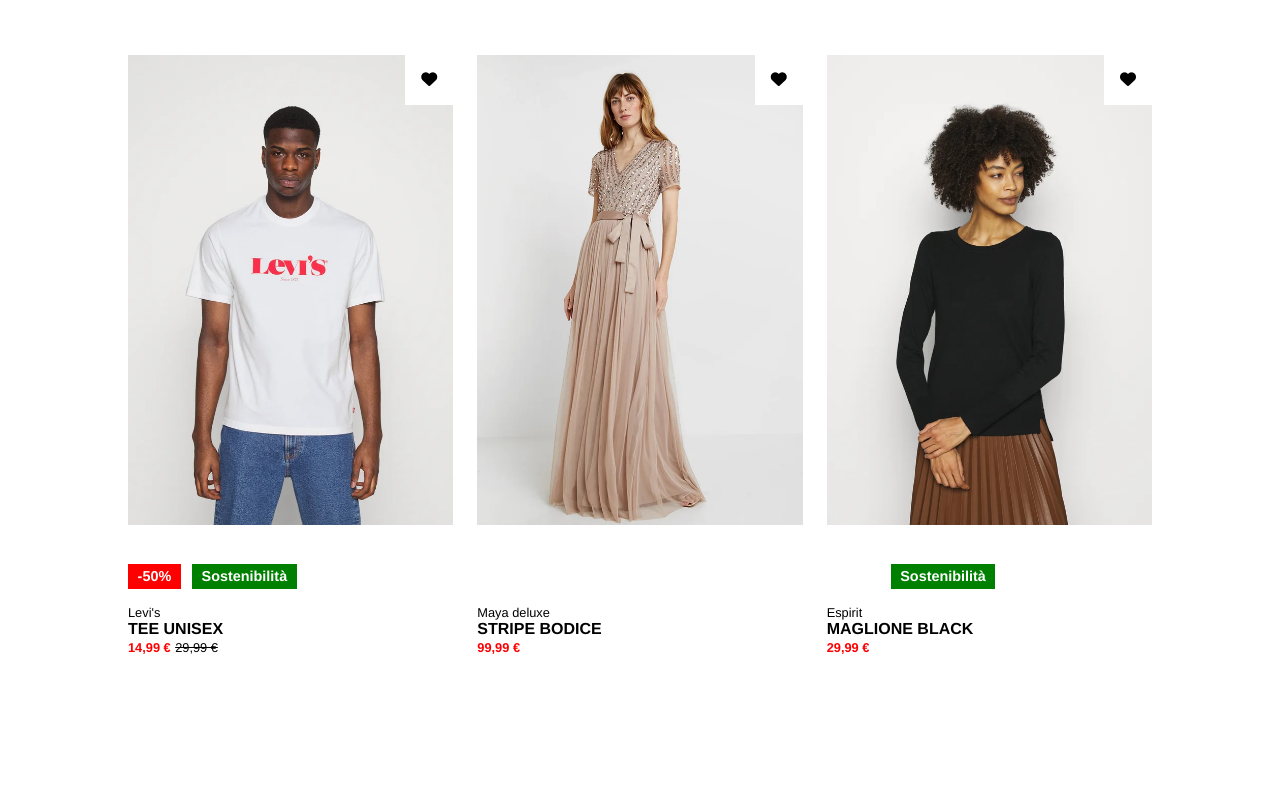
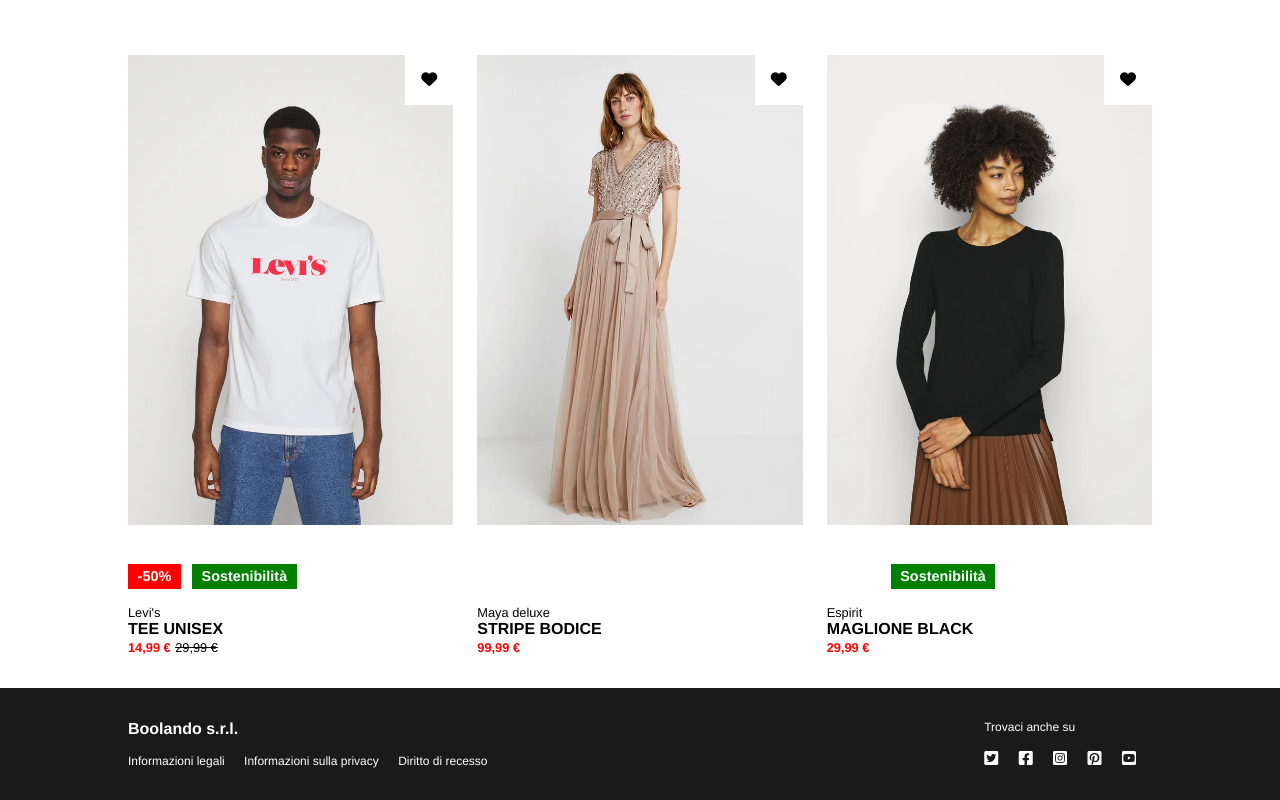
Before and after one commit to DaniloSalerno/html-css-boolando, a plain HTML site: page index.html in a window 1280 px wide. Shown: the part 700-1500 px from the top of the page. Before the commit the page ends 1388 px from the top, so only its background shows below. Drawn offline with Linux system fonts and the light colour scheme.

Commit message:
add footer

```diff
--- a/assets/css/style.css
+++ b/assets/css/style.css
@@ -26,6 +26,17 @@ header {
 
 a {
     text-decoration: none;
+    color: var(--bl-white);
+}
+
+footer {
+    background-color: var(--bl-dark);
+    color: var(--bl-white);
+}
+
+header .center.d_flex, footer .center.d_flex {
+    justify-content: space-between;
+    align-items: center;
 }
 /* #endregion common */
 
@@ -48,14 +59,22 @@ a {
 .py_2 {
     padding: 1rem 0;
 }
+.py_4 {
+    padding: 2rem 0;
+}
+
+.mb_2 {
+    margin-bottom: 1rem;
+}
+
+.fz_1 {
+    font-size: 0.75rem;
+}
 /* #endregion utilities */
 
 
 /* #region header */
-.center.d_flex {
-    justify-content: space-between;
-    align-items: center;
-}
+
 
 header .center img {
     width: 100px;
@@ -89,8 +108,6 @@ header nav > a {
 
 
 /* #region main */
-
-/* #endregion main */
 
 /* item */
 
@@ -184,10 +201,22 @@ span.heart {
     font-weight: bold;
     font-size: 0.8rem;
 }
+/* /item */
 
 
-/* /item */
+/* #endregion main */
 
+
+/* #region footer */
+
+.foot_left a{
+    margin-right: 1rem;
+}
+
+.foot_right .social a {
+    margin-right: 1rem;
+}
+/* #endregion footer */
 
 /* #region debug */
 
--- a/index.html
+++ b/index.html
@@ -189,7 +189,40 @@
         </main>
         <!-- /main -->
 
-        <footer></footer>
+        <footer>
+            <div class="center d_flex">
+                <div class="foot_left py_4">
+                    <div class="mb_2">
+                        <strong>Boolando s.r.l.</strong>
+                    </div>
+                    <div class="fz_1">
+                        <a href="#">Informazioni legali</a>
+                        <a href="#">Informazioni sulla privacy</a>
+                        <a href="#">Diritto di recesso</a>
+                    </div>
+                </div>
+                <div class="foot_right py_4">
+                    <div class="mb_2 fz_1">Trovaci anche su</div>
+                    <div class="social">
+                        <a href="#">
+                            <i class="fa-brands fa-square-twitter"></i>
+                        </a>
+                        <a href="#">
+                            <i class="fa-brands fa-square-facebook"></i>
+                        </a>
+                        <a href="#">
+                            <i class="fa-brands fa-square-instagram"></i>
+                        </a>
+                        <a href="#">
+                            <i class="fa-brands fa-square-pinterest"></i>
+                        </a>
+                        <a href="#">
+                            <i class="fa-brands fa-square-youtube"></i>
+                        </a>
+                    </div>
+                </div>
+            </div>
+        </footer>
         <!-- /footer -->
     </body>
 </html>
```
